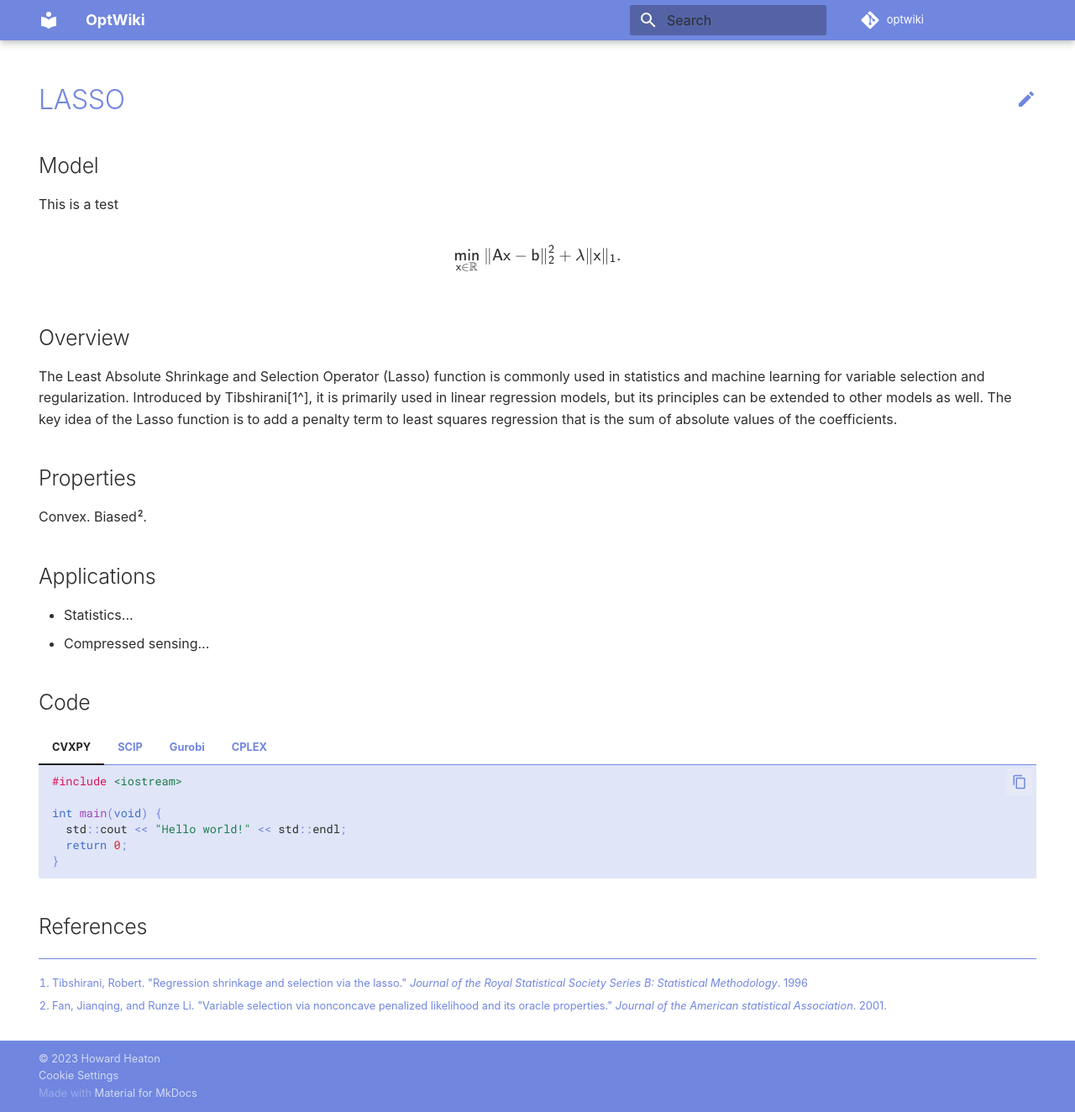
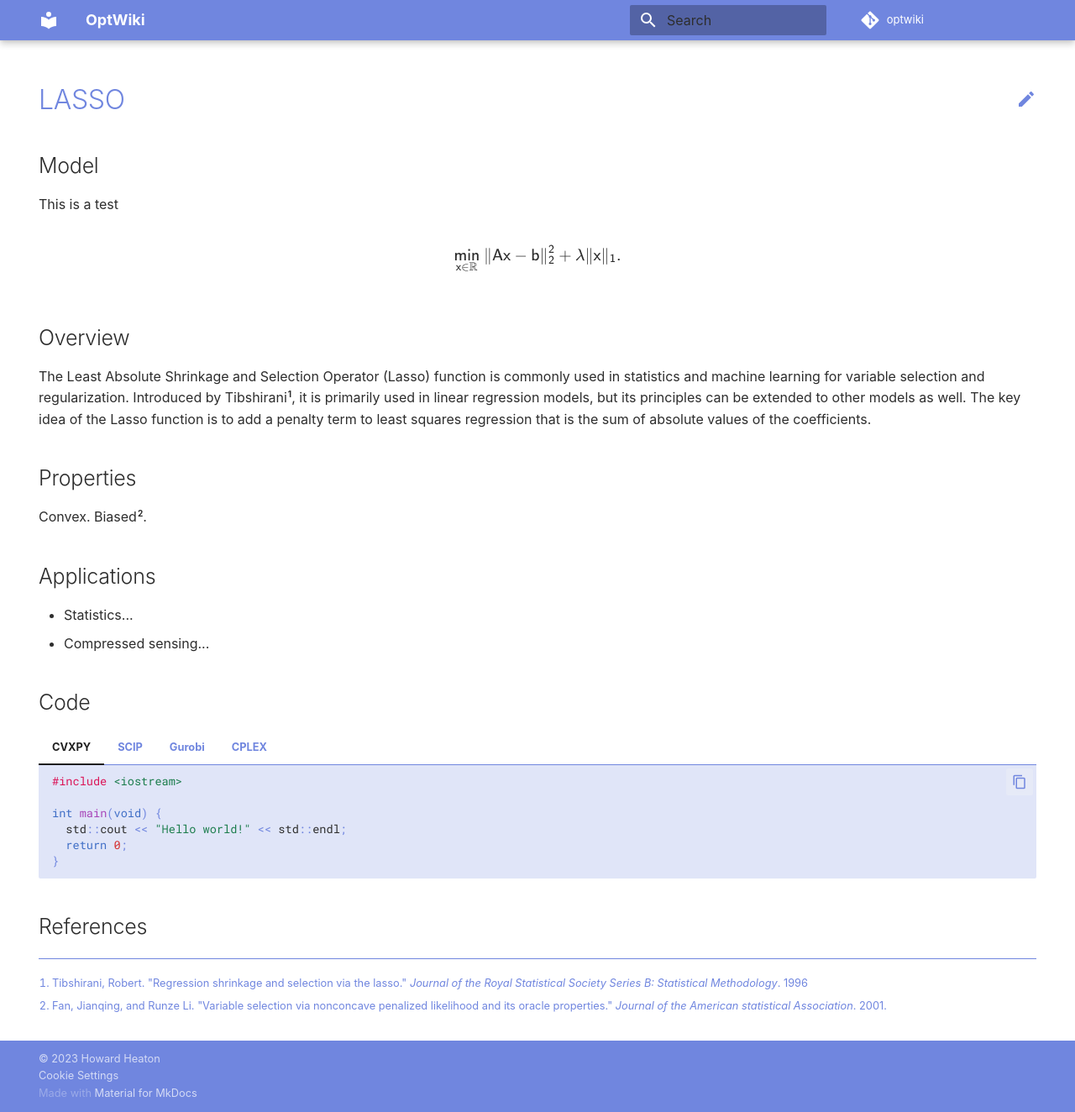
Before and after one commit to AppliedMathWiki/site, an MkDocs documentation site: the page built from docs/model-lasso.md, in a window 1280 px wide and 1324 px high. Shown: the whole window at 84% size. Built offline with MkDocs 1.6.1 and Material for MkDocs 9.7.7, drawn with Linux system fonts in a browser that asks for light colours; comment, search, counter and statistics services are not loaded.

```diff
--- a/docs/model-lasso.md
+++ b/docs/model-lasso.md
@@ -15,7 +15,7 @@ $$
 
 ## Overview
 
-The Least Absolute Shrinkage and Selection Operator (Lasso) function is commonly used in statistics and machine learning for variable selection and regularization. Introduced by Tibshirani[1^], it is primarily used in linear regression models, but its principles can be extended to other models as well. The key idea of the Lasso function is to add a penalty term to least squares regression that is the sum of absolute values of the coefficients.
+The Least Absolute Shrinkage and Selection Operator (Lasso) function is commonly used in statistics and machine learning for variable selection and regularization. Introduced by Tibshirani[^1], it is primarily used in linear regression models, but its principles can be extended to other models as well. The key idea of the Lasso function is to add a penalty term to least squares regression that is the sum of absolute values of the coefficients.
 
 ## Properties
 
```
